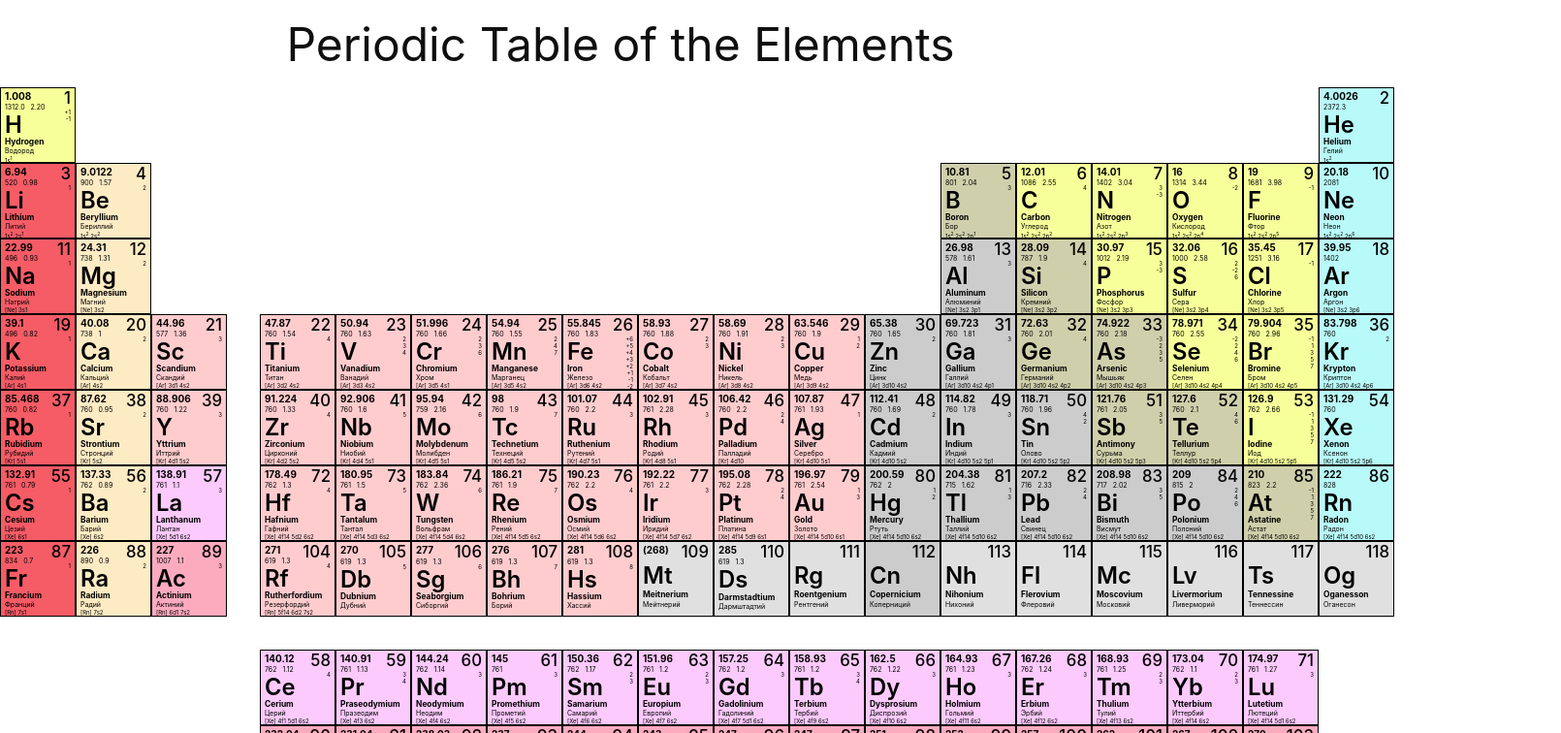
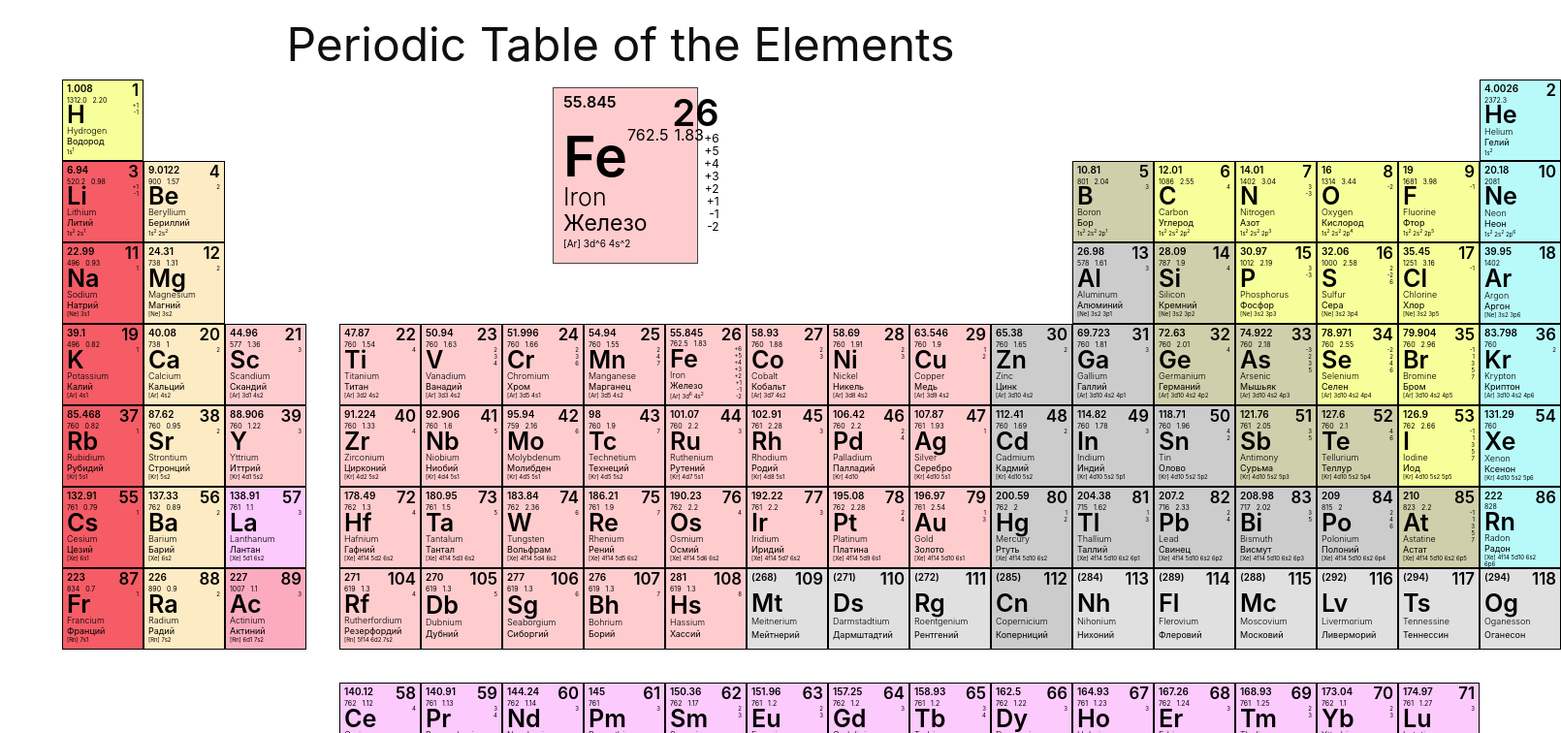
Before and after one commit to cyberkesa/Mendeleev, a React (Create React App) app: page / in a window 1280 px wide. Shown: the top 756 px of the page at 97% size, 1610 px wide, since content can reach past the window. Built offline with nearby package versions, Linux system fonts and the light colour scheme.

Commit message:
Add Iron-example element

```diff
--- a/src/App.js
+++ b/src/App.js
@@ -2,6 +2,7 @@ import React from "react";
 import "./App.css";
 import PeriodicTable from "./components/PeriodicTable";
 import Colors from "./components/Colors";
+import Element from "./components/Element";
 
 function App() {
   return (
@@ -10,6 +11,7 @@ function App() {
         <h1>Periodic Table of the Elements</h1>
       </header>
       <main>
+        <Element />
         <PeriodicTable />
         <Colors />
       </main>
--- a/src/Element.css
+++ b/src/Element.css
@@ -0,0 +1,88 @@
+.element-s {
+  border: 1px solid #444444;
+  width: 180px;
+  height: 160px;
+  width: 10%;
+  margin: auto;
+  margin-left: 570px;
+  margin-bottom: -190px;
+  background-color: #ffccce;
+
+  position: relative;
+  display: grid;
+  padding: 10px;
+}
+
+.atomic-weight-s {
+  font-size: 16px;
+  text-align: left;
+  grid-row: 1;
+  line-height: 8px;
+  grid-column: 1;
+  font-weight: 600;
+}
+
+.ionization-energy-s {
+  line-height: 80%;
+  text-align: left;
+}
+
+.oxidation-states-s {
+  text-align: right;
+  line-height: 13px;
+  grid-row: span 10;
+  grid-column: 4;
+  font-size: 12px;
+  margin-top: 4px;
+}
+
+.atomic-s {
+  display: flex;
+  grid-row: 2;
+}
+
+.electronegativity-s {
+  line-height: 80%;
+  margin-left: 6px;
+}
+
+.atomic-number-s {
+  font-size: 2.4em;
+  text-align: right;
+  line-height: 80%;
+  font-weight: 600;
+  grid-row: 1;
+  grid-column: span 3;
+}
+
+.electron-configuration-s {
+  text-align: left;
+  font-size: 10px;
+  grid-row: 6;
+  grid-column: span 3;
+}
+
+.name-s {
+  font-size: 25px;
+  text-align: left;
+  font-weight: 300;
+  line-height: 99%;
+  grid-row: 4;
+  grid-column: span 3;
+}
+
+.russian-name-s {
+  text-align: left;
+  grid-row: 5;
+  font-size: 23px;
+  grid-column: span 2;
+}
+
+.symbol-s {
+  text-align: left;
+  font-weight: 600;
+  font-size: 3.6em;
+  grid-column: 1;
+  grid-row: 3;
+  line-height: 99%;
+}
--- a/src/PeriodicTable.css
+++ b/src/PeriodicTable.css
@@ -2,7 +2,8 @@
   display: grid;
   grid-template-columns: repeat(18, 1fr);
   margin: auto;
-  width: 1420px;
+  width: 90%;
+  color: #000000;
 }
 
 .element {
@@ -10,8 +11,8 @@
   border: 0.1px solid #000000;
   padding: 4px;
   cursor: pointer;
-  width: 68px;
-  height: 68px;
+  width: 74px;
+  height: 74px;
   position: relative;
   display: grid;
 }
@@ -30,7 +31,7 @@
   grid-row: 1;
   line-height: 8px;
   grid-column: 1;
-  font-weight: 700;
+  font-weight: 600;
 }
 
 .ionization-energy {
@@ -73,7 +74,7 @@
   font-size: 2.4em;
   text-align: right;
   line-height: 80%;
-  font-weight: 500;
+  font-weight: 600;
   grid-row: 1;
   grid-column: span 3;
 }
@@ -86,23 +87,25 @@
 }
 
 .name {
-  font-size: 1.2em;
+  font-size: 9px;
   text-align: left;
-  font-weight: bold;
-  line-height: 90%;
+  font-weight: 300;
+  line-height: 99%;
   grid-row: 4;
-  grid-column: span 2;
+  grid-column: span 3;
 }
 
 .russian-name {
   text-align: left;
   grid-row: 5;
+  font-size: 9px;
   grid-column: span 2;
 }
 
 .symbol {
   text-align: left;
   font-weight: 600;
-  font-size: 3.4em;
+  font-size: 3.6em;
   grid-column: 1;
+  line-height: 99%;
 }
--- a/src/components/Element.js
+++ b/src/components/Element.js
@@ -1,6 +1,30 @@
 import React, { useState } from "react";
 import "../Element.css";
 
-const Element = () => {};
+const Element = () => {
+  return (
+    <div className="element-s">
+      <div className="atomic-number-s">26</div>
+      <div className="oxidation-states-s">
+        <div>+6</div>
+        <div>+5</div>
+        <div>+4</div>
+        <div>+3</div>
+        <div>+2</div>
+        <div>+1</div>
+        <div>-1</div>
+        <div>-2</div>
+      </div>
+      <div className="atomic-weight-s">55.845</div>
+      <div className="atomic-s"> </div>
+      <div className="ionization-energy-s">762.5</div>
+      <div className="electronegativity-s">1.83</div>
+      <div className="symbol-s">Fe</div>
+      <div className="name-s">Iron</div>
+      <div className="russian-name-s">Железо</div>
+      <div className="electron-configuration-s">[Ar] 3d^6 4s^2</div>
+    </div>
+  );
+};
 
 export default Element;
--- a/src/elementsData.json
+++ b/src/elementsData.json
@@ -31,13 +31,13 @@
 		"id": 3,
 		"aN": 3,
 		"aW": 6.94,
-		"IE": 520,
+		"IE": "520.2",
 		"symbol": "Li",
 		"name": "Lithium",
 		"ru": "Литий",
 		"eConf": "1s^2 2s^1",
 		"eNeg": 0.98,
-		"oxiS": [1],
+		"oxiS": ["+1", "-1"],
 		"position": [2, 1],
 		"color": "#F55C66"
 	  },
@@ -353,11 +353,11 @@
 		"id": 26,
 		"aN": 26,
 		"aW": 55.845,
-		"IE": 760,
+		"IE": "762.5",
 		"symbol": "Fe",
 		"name": "Iron",
 		"ru": "Железо",
-		"eConf": "[Ar] 3d6 4s2",
+		"eConf": "[Ar] 3d^6 4s^2",
 		"eNeg": 1.83,
 		"oxiS": ["+6", "+5", "+4", "+3", "+2", "+1", "-1", "-2"],
 		"position": [4, 9],
@@ -1528,13 +1528,13 @@
 	  {
 		"id": 110,
 		"aN": 110,
-		"aW": 285,
-		"IE": 619,
+		"aW": "(271)",
+		"IE": "",
 		"symbol": "Ds",
 		"name": "Darmstadtium",
 		"ru": "Дармштадтий",
 		"eConf": "",
-		"eNeg": 1.3,
+		"eNeg": "",
 		"oxiS": "",
 		"position": [7, 11],
 		"color": "#E0E0E0"
@@ -1542,7 +1542,7 @@
 	  {
 		"id": 111,
 		"aN": 111,
-		"aW": null,
+		"aW": "(272)",
 		"IE": null,
 		"symbol": "Rg",
 		"name": "Roentgenium",
@@ -1556,7 +1556,7 @@
 	  {
 		"id": 112,
 		"aN": 112,
-		"aW": null,
+		"aW": "(285)",
 		"IE": null,
 		"symbol": "Cn",
 		"name": "Copernicium",
@@ -1570,7 +1570,7 @@
 	  {
 		"id": 113,
 		"aN": 113,
-		"aW": null,
+		"aW": "(284)",
 		"IE": null,
 		"symbol": "Nh",
 		"name": "Nihonium",
@@ -1584,7 +1584,7 @@
 	  {
 		"id": 114,
 		"aN": 114,
-		"aW": null,
+		"aW": "(289)",
 		"IE": null,
 		"symbol": "Fl",
 		"name": "Flerovium",
@@ -1598,7 +1598,7 @@
 	  {
 		"id": 115,
 		"aN": 115,
-		"aW": null,
+		"aW": "(288)",
 		"IE": null,
 		"symbol": "Mc",
 		"name": "Moscovium",
@@ -1612,7 +1612,7 @@
 	  {
 		"id": 116,
 		"aN": 116,
-		"aW": null,
+		"aW": "(292)",
 		"IE": null,
 		"symbol": "Lv",
 		"name": "Livermorium",
@@ -1626,7 +1626,7 @@
 	  {
 		"id": 117,
 		"aN": 117,
-		"aW": null,
+		"aW": "(294)",
 		"IE": null,
 		"symbol": "Ts",
 		"name": "Tennessine",
@@ -1640,7 +1640,7 @@
 	  {
 		"id": 118,
 		"aN": 118,
-		"aW": null,
+		"aW": "(294)",
 		"IE": null,
 		"symbol": "Og",
 		"name": "Oganesson",
```
